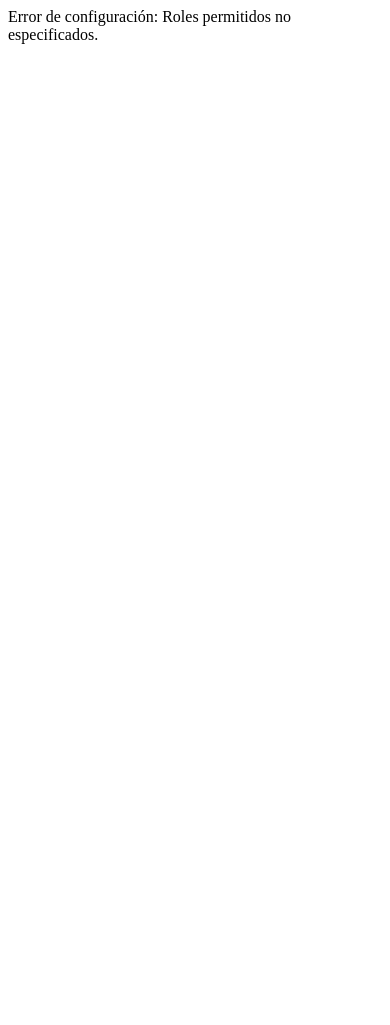
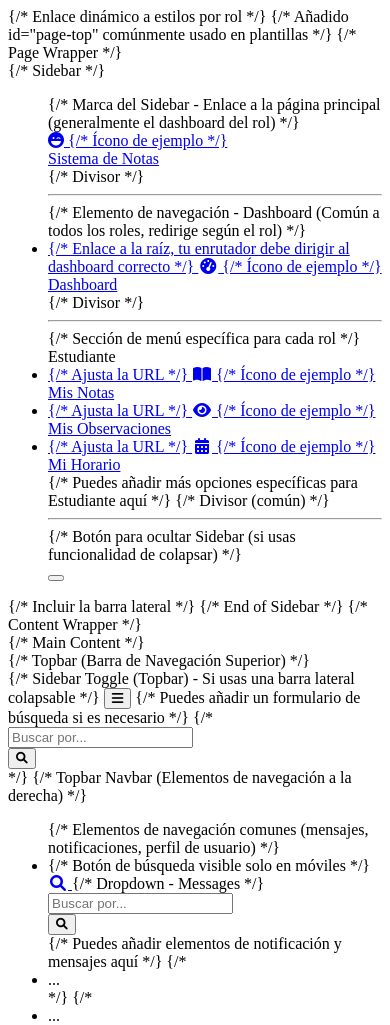
Before and after one commit to utsobitsy/Proyecto, a PHP site: the page made by views/profesor/dashboard.php in a window 390 px wide; the page is wider, and only the part inside the window is pictured. Shown: the top 1025 px of that part. Before the commit the page ends 44 px from the top of that part, so only its background shows below. Run offline with PHP 8.4, Linux system fonts and the light colour scheme; the visitor is signed in with stand-in values (Sample User, id 1).

Commit message:
Edición 10:52pm

```diff
--- a/includes/header.php
+++ b/includes/header.php
@@ -0,0 +1,161 @@
+<?php
+// includes/header.php (Modificado)
+
+// Este archivo se incluirá al principio de tus vistas (después de los checks de auth y rol)
+
+// Asegurarse de que la sesión esté iniciada (aunque auth_check.php ya lo hace, es buena práctica)
+if (session_status() === PHP_SESSION_NONE) {
+    session_start();
+}
+
+// Definir una variable para el título de la página.
+// La vista que incluya este header debería definir $pageTitle ANTES de incluirlo.
+$pageTitle = isset($pageTitle) ? $pageTitle : 'Sistema de Notas';
+
+// Obtener el nombre del rol para enlazar estilos CSS dinámicos (necesitas implementar getRoleName)
+$roleName = 'guest'; // Rol por defecto si no hay sesión
+if (isset($_SESSION['id_rol'])) {
+    // Aquí necesitarías una función o método para obtener el nombre del rol a partir del ID.
+    // Por ahora, usaremos un placeholder 'rol' y necesitarás reemplazar esto.
+    // $roleName = strtolower($this->getRoleName($_SESSION['id_rol'])); // Ejemplo: si getRoleName existe
+     $roleName = 'authenticated'; // Ejemplo genérico si no tienes estilos por rol por nombre exacto
+     switch ($_SESSION['id_rol']) {
+         case 1: $roleName = 'estudiante'; break;
+         case 2: $roleName = 'padre'; break;
+         case 3: $roleName = 'profesor'; break;
+         case 4: $roleName = 'coordinador'; break; // Coordinador Académico
+         case 5: $roleName = 'coordinador'; break; // Coordinador de Convivencia (pueden compartir estilos)
+         case 6: $roleName = 'admin'; break;
+         default: $roleName = 'authenticated'; // Rol desconocido
+     }
+}
+
+?>
+<!DOCTYPE html>
+<html lang="es">
+<head>
+    <meta charset="UTF-8">
+    <meta name="viewport" content="width=device-width, initial-scale=1.0">
+    <title><?php echo htmlspecialchars($pageTitle); ?> - Sistema de Notas</title>
+    <link rel="stylesheet" href="/assets/css/dashboard.css"> <link rel="stylesheet" href="/assets/css/roles/<?php echo $roleName; ?>.css"> {/* Enlace dinámico a estilos por rol */}
+    <link href="https://cdnjs.cloudflare.com/ajax/libs/font-awesome/6.0.0/css/all.min.css" rel="stylesheet" type="text/css">
+</head>
+<body id="page-top"> {/* Añadido id="page-top" comúnmente usado en plantillas */}
+
+    {/* Page Wrapper */}
+    <div id="wrapper">
+
+        {/* Sidebar */}
+        <?php require_once 'sidebar.php'; ?> {/* Incluir la barra lateral */}
+        {/* End of Sidebar */}
+
+        {/* Content Wrapper */}
+        <div id="content-wrapper" class="d-flex flex-column">
+
+            {/* Main Content */}
+            <div id="content">
+
+                {/* Topbar (Barra de Navegación Superior) */}
+                <nav class="navbar navbar-expand navbar-light bg-white topbar mb-4 static-top shadow">
+
+                    {/* Sidebar Toggle (Topbar) - Si usas una barra lateral colapsable */}
+                    <button id="sidebarToggleTop" class="btn btn-link d-md-none rounded-circle mr-3">
+                        <i class="fa fa-bars"></i>
+                    </button>
+
+                    {/* Puedes añadir un formulario de búsqueda si es necesario */}
+                    {/* <form class="d-none d-sm-inline-block form-inline mr-auto ml-md-3 my-2 my-md-0 mw-100 navbar-search">
+                        <div class="input-group">
+                            <input type="text" class="form-control bg-light border-0 small" placeholder="Buscar por..."
+                                aria-label="Search" aria-describedby="basic-addon2">
+                            <div class="input-group-append">
+                                <button class="btn btn-primary" type="button">
+                                    <i class="fas fa-search fa-sm"></i>
+                                </button>
+                            </div>
+                        </div>
+                    </form> */}
+
+                    {/* Topbar Navbar (Elementos de navegación a la derecha) */}
+                    <ul class="navbar-nav ml-auto">
+
+                        {/* Elementos de navegación comunes (mensajes, notificaciones, perfil de usuario) */}
+                         <li class="nav-item dropdown no-arrow d-sm-none"> {/* Botón de búsqueda visible solo en móviles */}
+                            <a class="nav-link dropdown-toggle" href="#" id="searchDropdown" role="button"
+                                data-toggle="dropdown" aria-haspopup="true" aria-expanded="false">
+                                <i class="fas fa-search fa-fw"></i>
+                            </a>
+                            {/* Dropdown - Messages */}
+                            <div class="dropdown-menu dropdown-menu-right p-3 shadow animated--grow-in"
+                                aria-labelledby="searchDropdown">
+                                <form class="form-inline mr-auto w-100 navbar-search">
+                                    <div class="input-group">
+                                        <input type="text" class="form-control bg-light border-0 small"
+                                            placeholder="Buscar por..." aria-label="Search"
+                                            aria-describedby="basic-addon2">
+                                        <div class="input-group-append">
+                                            <button class="btn btn-primary" type="button">
+                                                <i class="fas fa-search fa-sm"></i>
+                                            </button>
+                                        </div>
+                                    </div>
+                                </form>
+                            </div>
+                        </li>
+
+                        {/* Puedes añadir elementos de notificación y mensajes aquí */}
+                        {/* <li class="nav-item dropdown no-arrow mx-1"> ... </li> */}
+                        {/* <li class="nav-item dropdown no-arrow mx-1"> ... </li> */}
+
+
+                        {/* Divisor de barra superior */}
+                        <div class="topbar-divider d-none d-sm-block"></div>
+
+                        {/* Información del usuario logueado */}
+                        <li class="nav-item dropdown no-arrow">
+                            <a class="nav-link dropdown-toggle" href="#" id="userDropdown" role="button"
+                                data-toggle="dropdown" aria-haspopup="true" aria-expanded="false">
+                                {/* Mostrar el nombre del usuario logueado */}
+                                <span class="mr-2 d-none d-lg-inline text-gray-600 small">
+                                    <?php echo isset($_SESSION['nombre_completo']) ? htmlspecialchars($_SESSION['nombre_completo']) : 'Usuario'; ?>
+                                </span>
+                                {/* Puedes mostrar una imagen de perfil pequeña */}
+                                {/* <img class="img-profile rounded-circle" src="/assets/img/undraw_profile.svg"> */}
+                            </a>
+                            {/* Dropdown - User Information (Menú desplegable del usuario) */}
+                            <div class="dropdown-menu dropdown-menu-right shadow animated--grow-in"
+                                aria-labelledby="userDropdown">
+                                {/* Opciones de perfil, configuración, etc. */}
+                                <a class="dropdown-item" href="#">
+                                    <i class="fas fa-user fa-sm fa-fw mr-2 text-gray-400"></i>
+                                    Perfil
+                                </a>
+                                <a class="dropdown-item" href="#">
+                                    <i class="fas fa-cogs fa-sm fa-fw mr-2 text-gray-400"></i>
+                                    Configuración
+                                </a>
+                                {/* Puedes añadir un enlace a la selección de rol si aplica (para padres) */}
+                                <?php if (isset($_SESSION['id_rol']) && $_SESSION['id_rol'] == 2): ?> {/* Si es rol Padre */}
+                                     <a class="dropdown-item" href="/auth/select_role.php"> {/* Ajusta la URL */}
+                                        <i class="fas fa-users fa-sm fa-fw mr-2 text-gray-400"></i>
+                                        Seleccionar Hijo
+                                    </a>
+                                <?php endif; ?>
+                                <div class="dropdown-divider"></div>
+                                {/* Enlace para Logout */}
+                                <a class="dropdown-item" href="/auth/logout.php" data-toggle="modal" data-target="#logoutModal"> {/* Ajusta la URL */}
+                                    <i class="fas fa-sign-out-alt fa-sm fa-fw mr-2 text-gray-400"></i>
+                                    Salir
+                                </a>
+                            </div>
+                        </li>
+
+                    </ul>
+
+                </nav>
+                {/* End of Topbar */}
+
+                {/* Contenedor fluido para el contenido principal de la página */}
+                <div class="container-fluid">
+
+                {/* El contenido específico de la página comienza aquí en la vista que incluye el header */}
--- a/includes/sidebar.php
+++ b/includes/sidebar.php
@@ -0,0 +1,208 @@
+<?php
+// includes/sidebar.php (Dinámico)
+
+// Este archivo se incluirá en tus vistas, probablemente dentro del #wrapper en header.php
+
+// Asegurarse de que la sesión esté iniciada y el id_rol esté disponible
+// (Esto debería estar garantizado si se incluye después de auth_check.php)
+if (session_status() === PHP_SESSION_NONE) {
+    session_start();
+}
+
+$user_role_id = isset($_SESSION['id_rol']) ? $_SESSION['id_rol'] : null;
+
+?>
+
+<ul class="navbar-nav bg-gradient-primary sidebar sidebar-dark accordion" id="accordionSidebar">
+
+    {/* Marca del Sidebar - Enlace a la página principal (generalmente el dashboard del rol) */}
+    <a class="sidebar-brand d-flex align-items-center justify-content-center" href="/">
+        <div class="sidebar-brand-icon rotate-n-15">
+            <i class="fas fa-laugh-wink"></i> {/* Ícono de ejemplo */}
+        </div>
+        <div class="sidebar-brand-text mx-3">Sistema de Notas</div>
+    </a>
+
+    {/* Divisor */}
+    <hr class="sidebar-divider my-0">
+
+    {/* Elemento de navegación - Dashboard (Común a todos los roles, redirige según el rol) */}
+    <li class="nav-item active">
+        <a class="nav-link" href="/"> {/* Enlace a la raíz, tu enrutador debe dirigir al dashboard correcto */}
+            <i class="fas fa-fw fa-tachometer-alt"></i> {/* Ícono de ejemplo */}
+            <span>Dashboard</span>
+        </a>
+    </li>
+
+    {/* Divisor */}
+    <hr class="sidebar-divider">
+
+    {/* Sección de menú específica para cada rol */}
+
+    <?php if ($user_role_id === 6): // Menú para Administrador ?>
+        <div class="sidebar-heading">
+            Administración
+        </div>
+
+        <li class="nav-item">
+            <a class="nav-link" href="/admin/usuarios.php"> {/* Ajusta la URL */}
+                <i class="fas fa-fw fa-users"></i> {/* Ícono de ejemplo */}
+                <span>Gestión de Usuarios</span>
+            </a>
+        </li>
+
+        <li class="nav-item">
+            <a class="nav-link" href="/admin/reportes.php"> {/* Ajusta la URL */}
+                <i class="fas fa-fw fa-chart-area"></i> {/* Ícono de ejemplo */}
+                <span>Reportes Globales</span>
+            </a>
+        </li>
+
+        {/* Puedes añadir más opciones específicas para Admin aquí */}
+
+    <?php elseif ($user_role_id === 4 || $user_role_id === 5): // Menú para Coordinadores (Académico o Convivencia) ?>
+         <div class="sidebar-heading">
+            Coordinación
+        </div>
+
+        <?php if ($user_role_id === 4): // Opciones específicas para Coordinador Académico ?>
+             <li class="nav-item">
+                <a class="nav-link" href="/coordinador/academicos.php"> {/* Ajusta la URL */}
+                    <i class="fas fa-fw fa-book"></i> {/* Ícono de ejemplo */}
+                    <span>Gestión Académica</span>
+                </a>
+            </li>
+        <?php endif; ?>
+
+        <?php if ($user_role_id === 5): // Opciones específicas para Coordinador de Convivencia ?>
+             <li class="nav-item">
+                <a class="nav-link" href="/coordinador/convivencia.php"> {/* Ajusta la URL */}
+                    <i class="fas fa-fw fa-handshake"></i> {/* Ícono de ejemplo */}
+                    <span>Gestión de Convivencia</span>
+                </a>
+            </li>
+        <?php endif; ?>
+
+        <li class="nav-item">
+            <a class="nav-link" href="/coordinador/asistencia.php"> {/* Ajusta la URL */}
+                <i class="fas fa-fw fa-clipboard-check"></i> {/* Ícono de ejemplo */}
+                <span>Asistencia (Coordinador)</span>
+            </a>
+        </li>
+
+        {/* Puedes añadir más opciones específicas para Coordinadores aquí */}
+
+    <?php elseif ($user_role_id === 3): // Menú para Profesor ?>
+        <div class="sidebar-heading">
+            Profesor
+        </div>
+
+        <li class="nav-item">
+            <a class="nav-link" href="/profesor/cursos.php"> {/* Ajusta la URL */}
+                <i class="fas fa-fw fa-chalkboard"></i> {/* Ícono de ejemplo */}
+                <span>Mis Cursos</span>
+            </a>
+        </li>
+
+        <li class="nav-item">
+            <a class="nav-link" href="/profesor/notas.php"> {/* Ajusta la URL */}
+                <i class="fas fa-fw fa-edit"></i> {/* Ícono de ejemplo */}
+                <span>Ingresar/Editar Notas</span>
+            </a>
+        </li>
+
+        <li class="nav-item">
+            <a class="nav-link" href="/profesor/asistencia.php"> {/* Ajusta la URL */}
+                <i class="fas fa-fw fa-check-circle"></i> {/* Ícono de ejemplo */}
+                <span>Registrar Asistencia</span>
+            </a>
+        </li>
+
+        <li class="nav-item">
+            <a class="nav-link" href="/profesor/mensajeria.php"> {/* Ajusta la URL */}
+                <i class="fas fa-fw fa-envelope"></i> {/* Ícono de ejemplo */}
+                <span>Mensajería</span>
+            </a>
+        </li>
+
+        {/* Puedes añadir más opciones específicas para Profesor aquí */}
+
+     <?php elseif ($user_role_id === 1): // Menú para Estudiante ?>
+        <div class="sidebar-heading">
+            Estudiante
+        </div>
+
+        <li class="nav-item">
+            <a class="nav-link" href="/estudiante/notas.php"> {/* Ajusta la URL */}
+                <i class="fas fa-fw fa-book-open"></i> {/* Ícono de ejemplo */}
+                <span>Mis Notas</span>
+            </a>
+        </li>
+
+        <li class="nav-item">
+            <a class="nav-link" href="/estudiante/observaciones.php"> {/* Ajusta la URL */}
+                <i class="fas fa-fw fa-eye"></i> {/* Ícono de ejemplo */}
+                <span>Mis Observaciones</span>
+            </a>
+        </li>
+
+        <li class="nav-item">
+            <a class="nav-link" href="/estudiante/horario.php"> {/* Ajusta la URL */}
+                <i class="fas fa-fw fa-calendar-alt"></i> {/* Ícono de ejemplo */}
+                <span>Mi Horario</span>
+            </a>
+        </li>
+
+         {/* Puedes añadir más opciones específicas para Estudiante aquí */}
+
+    <?php elseif ($user_role_id === 2): // Menú para Padre ?>
+         <div class="sidebar-heading">
+            Padre
+        </div>
+
+        {/* Las opciones para el Padre podrían ser similares a las del estudiante,
+            pero quizás con un selector de hijo */}
+
+         <li class="nav-item">
+            <a class="nav-link" href="/padre/dashboard.php"> {/* Ajusta la URL */}
+                 <i class="fas fa-fw fa-child"></i> {/* Ícono de ejemplo */}
+                <span>Seguimiento de Hijo</span> {/* Este podría ser el enlace principal para ver info de un hijo */}
+            </a>
+        </li>
+
+         <li class="nav-item">
+            <a class="nav-link" href="/padre/mensajeria.php"> {/* Ajusta la URL */}
+                <i class="fas fa-fw fa-envelope"></i> {/* Ícono de ejemplo */}
+                <span>Mensajes del Colegio</span>
+            </a>
+        </li>
+
+        <?php
+        // Si tienes una selección de hijo implementada, podrías mostrar un menú
+        // con opciones para ver notas, asistencia, etc., del hijo seleccionado.
+        ?>
+
+        {/* Puedes añadir más opciones específicas para Padre aquí */}
+
+    <?php else: // Rol desconocido o no logueado (aunque auth_check debería manejar no logueados) ?>
+        {/* Puedes mostrar un menú mínimo o ningún menú aquí */}
+         <div class="sidebar-heading">
+            Menú
+        </div>
+         <li class="nav-item">
+            <a class="nav-link" href="/"> {/* Enlace a la raíz o login */}
+                <i class="fas fa-fw fa-home"></i>
+                <span>Inicio</span>
+            </a>
+        </li>
+    <?php endif; ?>
+
+    {/* Divisor (común) */}
+    <hr class="sidebar-divider d-none d-md-block">
+
+    {/* Botón para ocultar Sidebar (si usas funcionalidad de colapsar) */}
+    <div class="text-center d-none d-md-inline">
+        <button class="rounded-circle border-0" id="sidebarToggle"></button>
+    </div>
+
+</ul>
--- a/views/profesor/dashboard.php
+++ b/views/profesor/dashboard.php
@@ -1,7 +1,14 @@
 <?php
 require_once '../../includes/auth_check.php';
+
+$pageTitle = "Dashboard";
+
+require_once '../../includes/header.php';    // Incluir la cabecera
+require_once '../../includes/sidebar.php';
+
+// Definir los roles permitidos para esta página
+$allowRole = [3];
 require_once '../../includes/rol_check.php';
-verificarRol('Profesor');
 
 // Cargar datos del usuario desde la sesión
 $usuario = (object)[
@@ -41,3 +48,6 @@ $materias = [
     </section>
 </body>
 </html>
+<?php
+require_once '../../includes/footer.php';    // Incluir el pie de página
+?>
```
Also changed, not shown: includes/footer.php (+66 -0 lines), views/admin/dashboard.php (+13 -1 lines), views/coordinador/academico.php (+11 -1 lines), views/coordinador/convivencia.php (+16 -0 lines), views/estudiante/dashboard.php (+12 -1 lines), views/padre/dashboard.php (+12 -1 lines).
